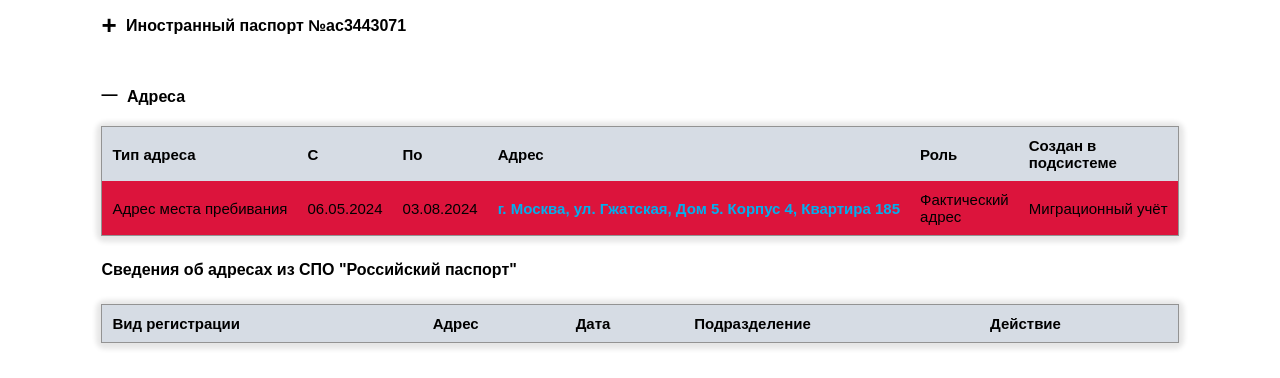
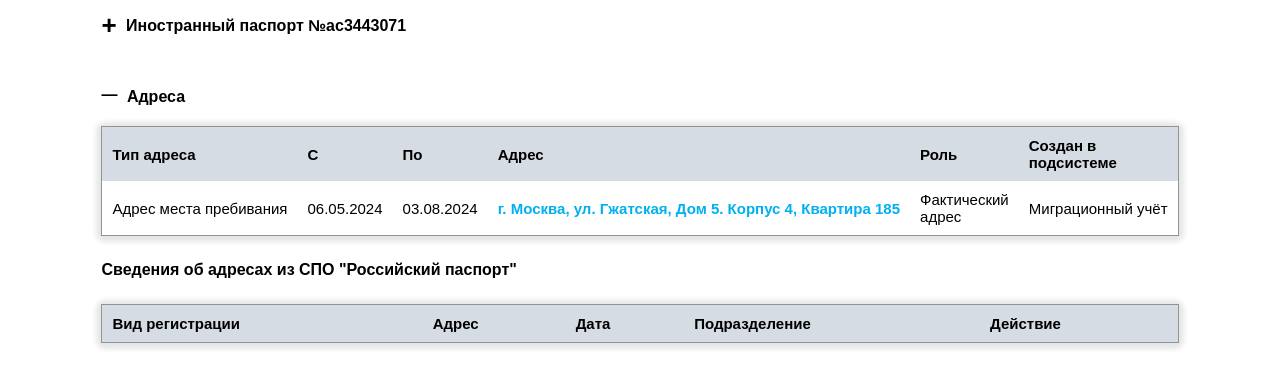
Before and after one commit to john-dijan/FMS, a plain HTML site: page index.html in a window 1280 px wide. Shown: the part 422-800 px from the top of the page. Drawn offline with Linux system fonts and the light colour scheme.

Commit message:
Update index.html

```diff
--- a/index.html
+++ b/index.html
@@ -121,10 +121,6 @@
         .address-data table th, td {
             padding: 10px;
             text-align: left;
-        }
-
-        .address-data table tr {
-            background: crimson;
         }
 
         .in-active .address-data {
```
